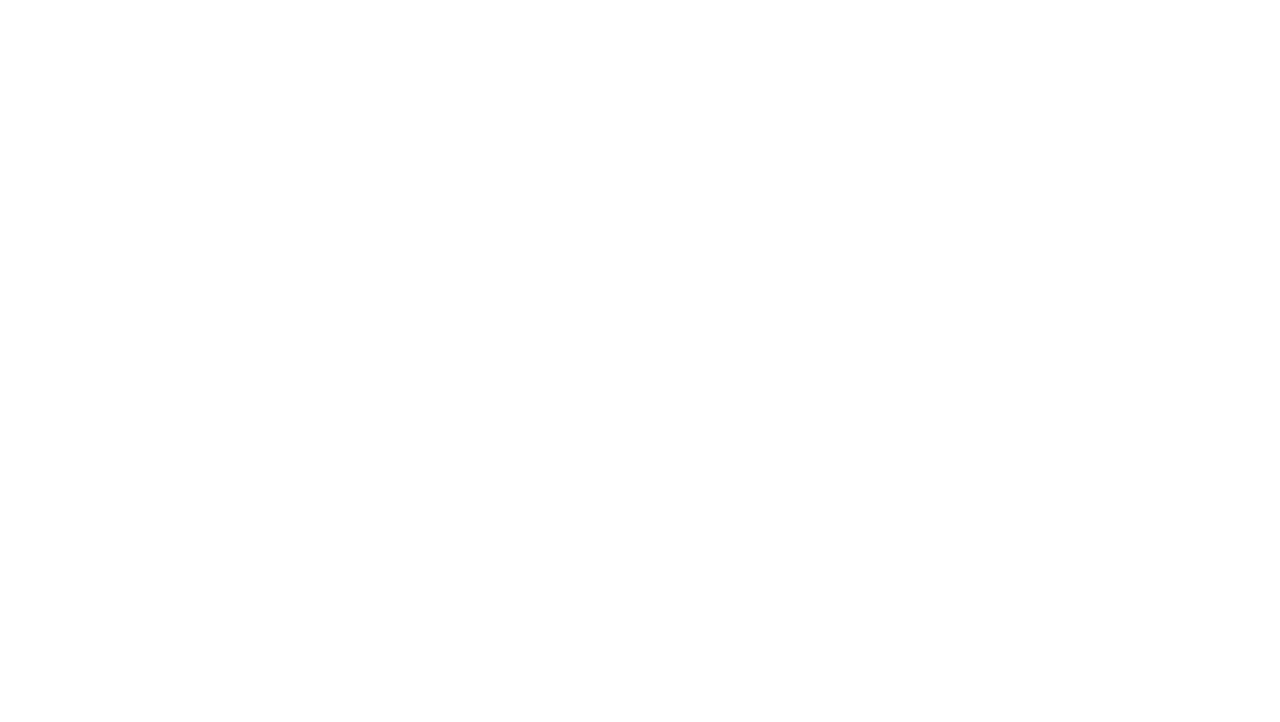
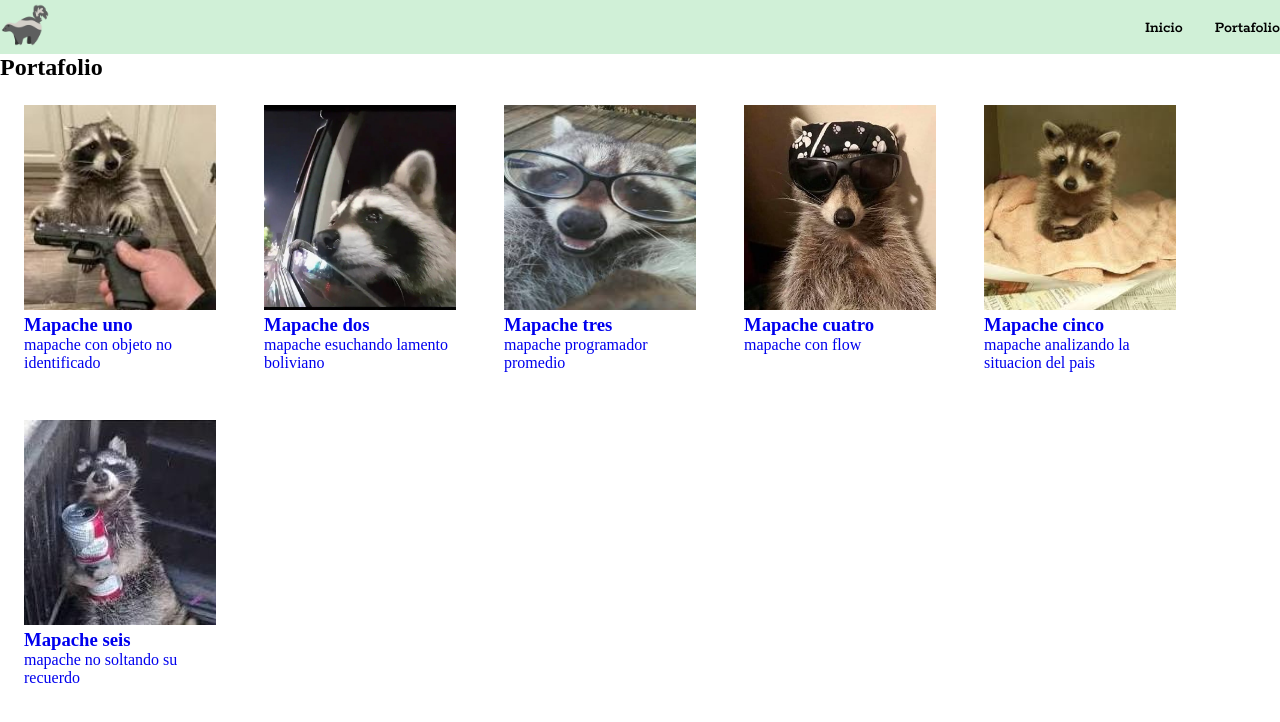
Before and after one commit to valdmntina/Paginita, a Django app: page /portafolio/ in a window 1280 px wide. Before the commit the part shown is empty. Shown: the top 722 px of the page. Run offline with Django 5.2, Linux system fonts and the light colour scheme.

Commit message:
todo lo del sabado

```diff
--- a/Portafolio/static/main.css
+++ b/Portafolio/static/main.css
@@ -7,7 +7,7 @@
     --header: 80px;
 }
 
-/*pato*/
+/*pa to*/
 *{
     padding: 0;
     margin: 0;
@@ -24,6 +24,8 @@ header{
     margin: auto;
 }
 
+
+/*MENU*/
 /*esta clase esta en menu.html*/
 .menu{
     display: flex;
@@ -47,10 +49,17 @@ header{
     font-weight: 600;  /*hace mas gruesa la letra*/
 }
 
+.menu_link:hover{
+    background-color: var(--color-rosado);
+    color: var(--color--blanco);
+}
+
 /*esta clase esta en logo.html*/
 .logo{
     width: 50px;
 }
+
+/*FIN MENU*/
 
 /*esta clase esta en index.html*/
 /*todo esto es para alinear los datos, la foto y acomodarla como corresponde*/
@@ -89,3 +98,26 @@ header{
     font-family: "varsity";
     src: "varsity.otf";
 }
+
+/*PORTAFOLIO*/
+
+/*clase sacada de portafolio.html*/
+.portafolio__bloque{
+    display: flex;
+    flex-wrap: wrap;
+}
+
+/*clase sacada de portafolio.html*/
+.portafolio_imagenes {
+    width: 240px;
+    max-width: 100%;
+    height: 205px;
+}
+
+/*clase sacada de portafolio.html*/
+.tarjeta{
+    width: 240px;
+    height: auto;
+    text-decoration: none;
+    padding: 24px;
+}
--- a/Portafolio/templates/portafolio.html
+++ b/Portafolio/templates/portafolio.html
@@ -0,0 +1,82 @@
+{% extends "layouts/app.html" %}
+
+{% load static %}
+
+{% block title %}
+<title> Portafolio </title>
+{% endblock title %}
+
+{% block content %}
+
+<section class="seccion_portafolio">
+
+    <h1>Portafolio</h1>
+    <div class="contenedor">
+        <div class="portafolio__bloque">
+
+            <a href="#" class="tarjeta">
+                <figure>
+                    <img class="portafolio_imagenes" src="{% static "images/calimomento.jpeg" %}" alt="mapache 1">
+                    <figcaption>
+                        <h3>Mapache uno</h3>
+                        <p>mapache con objeto no identificado</p>
+                    </figcaption>
+                </figure>
+            </a>
+
+            <a href="#" class="tarjeta">
+            <figure>
+                <img class="portafolio_imagenes" src="{% static "images/chillon.jpeg" %}" alt="mapache 2">
+                <figcaption>
+                    <h3>Mapache dos</h3>
+                    <p>mapache esuchando lamento boliviano</p>
+                </figcaption>
+            </figure>
+            </a>
+
+            <a href="#" class="tarjeta">
+            <figure>
+                <img class="portafolio_imagenes" src="{% static "images/gafufo.jpeg" %}" alt="mapache 3">
+                <figcaption>
+                    <h3>Mapache tres</h3>
+                    <p>mapache programador promedio</p>
+                </figcaption>
+            </figure>
+            </a>
+
+            <a href="#" class="tarjeta">
+            <figure>
+                <img class="portafolio_imagenes" src="{% static "images/malandroso.jpeg" %}" alt="mapache 4">
+                <figcaption>
+                    <h3>Mapache cuatro</h3>
+                    <p>mapache con flow</p>
+                </figcaption>
+            </figure>
+            </a>
+
+            <a href="#" class="tarjeta">
+            <figure>
+                <img class="portafolio_imagenes" src="{% static "images/reflexivo.jpeg" %}" alt="mapache 5">
+                <figcaption>
+                    <h3>Mapache cinco</h3>
+                    <p>mapache analizando la situacion del pais</p>
+                </figcaption>
+            </figure>
+            </a>
+
+            <a href="#" class="tarjeta">
+            <figure>
+                <img class="portafolio_imagenes" src="{% static "images/aferrado.jpeg" %}" alt="mapache 6">
+                <figcaption>
+                    <h3>Mapache seis</h3>
+                    <p>mapache no soltando su recuerdo</p>
+                </figcaption>
+            </figure>
+            </a>
+
+        </div>
+    </div>
+
+</section>
+
+{% endblock content %}
```
Also changed, not shown: Portafolio/static/images/aferrado.jpeg (added), Portafolio/static/images/calimomento.jpeg (added), Portafolio/static/images/chillon.jpeg (added), Portafolio/static/images/gafufo.jpeg (added), Portafolio/static/images/malandroso.jpeg (added), Portafolio/static/images/reflexivo.jpeg (added).
